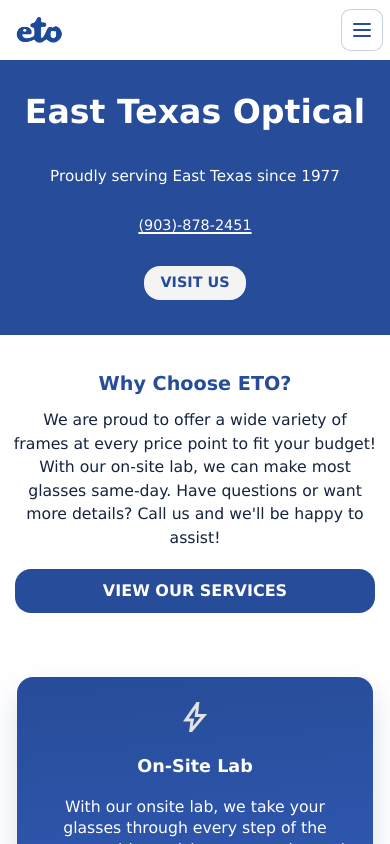
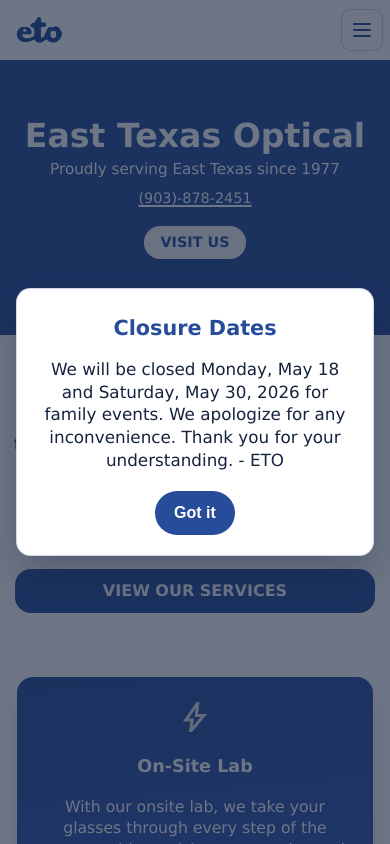
Before and after one commit to marieliske/EastTexasOptical, a React (Vite) app: page / in a window 390 px wide. Shown: the top 844 px of the page. Built offline with nearby package versions, Linux system fonts and the light colour scheme; no server answers.

Commit message:
styling changes

```diff
--- a/src/App.jsx
+++ b/src/App.jsx
@@ -1,4 +1,4 @@
-import { useState } from 'react'
+import { useEffect, useState } from 'react'
 import { NavLink, Route, Routes } from 'react-router-dom'
 import Home from './pages/Home'
 import About from './pages/About'
@@ -10,8 +10,29 @@
 import facebookIcon from '../assets/facebook.png'
 import yelpIcon from '../assets/yelp.png'
 
+const SITE_NOTICE = {
+  enabled: true,
+  id: 'closure-2026-05-18-2026-05-30',
+  title: 'Closure Dates',
+  message: 'We will be closed Monday, May 18 and Saturday, May 30, 2026 for family events. We apologize for any inconvenience. Thank you for your understanding. - ETO',
+}
+
+const SITE_NOTICE_STORAGE_KEY = 'eto.siteNotice.dismissed'
+
 function App() {
   const [isMobileMenuOpen, setIsMobileMenuOpen] = useState(false)
+  const [showSiteNotice, setShowSiteNotice] = useState(false)
+
+  useEffect(() => {
+    if (!SITE_NOTICE.enabled) {
+      return
+    }
+
+    const dismissedNoticeId = window.localStorage.getItem(SITE_NOTICE_STORAGE_KEY)
+    if (dismissedNoticeId !== SITE_NOTICE.id) {
+      setShowSiteNotice(true)
+    }
+  }, [])
 
   const toggleMobileMenu = () => {
     setIsMobileMenuOpen((prev) => !prev)
@@ -21,8 +42,25 @@
     setIsMobileMenuOpen(false)
   }
 
+  const closeSiteNotice = () => {
+    setShowSiteNotice(false)
+    window.localStorage.setItem(SITE_NOTICE_STORAGE_KEY, SITE_NOTICE.id)
+  }
+
   return (
     <div className="site-shell">
+      {showSiteNotice && (
+        <div className="site-notice-backdrop" role="presentation">
+          <div className="site-notice-modal" role="dialog" aria-modal="true" aria-labelledby="site-notice-title">
+            <h2 id="site-notice-title">{SITE_NOTICE.title}</h2>
+            <p>{SITE_NOTICE.message}</p>
+            <button type="button" className="site-notice-close" onClick={closeSiteNotice}>
+              Got it
+            </button>
+          </div>
+        </div>
+      )}
+
       <header className="topbar">
         <NavLink className="brand" to="/" end onClick={closeMobileMenu}>
           <img className="brand-logo" src={etoLogo} alt="East Texas Optical" />
@@ -100,6 +138,8 @@
             <img src={yelpIcon} alt="Yelp" />
           </a>
         </nav>
+
+        <p className="footer-credit">Designed by Marie Liske</p>
       </footer>
     </div>
   )
--- a/src/index.css
+++ b/src/index.css
@@ -79,6 +79,61 @@
   min-width: 0;
 }
 
+.site-notice-backdrop {
+  position: fixed;
+  inset: 0;
+  z-index: 1200;
+  background: rgba(21, 35, 61, 0.62);
+  display: grid;
+  place-items: center;
+  padding: 1rem;
+}
+
+.site-notice-modal {
+  width: min(620px, 100%);
+  background: #ffffff;
+  color: var(--ink);
+  border-radius: 0.9rem;
+  padding: 1.5rem 1.3rem 1.25rem;
+  box-shadow: 0 18px 42px rgba(21, 35, 61, 0.28);
+  border: 1px solid rgba(39, 76, 153, 0.22);
+  text-align: center;
+}
+
+.site-notice-modal h2 {
+  margin: 0;
+  color: var(--deep-blue);
+  font-size: clamp(1.3rem, 3.2vw, 1.8rem);
+}
+
+.site-notice-modal p {
+  margin: 0.85rem 0 0;
+  font-size: clamp(1.05rem, 2.45vw, 1.2rem);
+  line-height: 1.35;
+}
+
+.site-notice-close {
+  margin-top: 1.2rem;
+  min-height: 44px;
+  padding: 0.52rem 1.2rem;
+  border: 0;
+  border-radius: 999px;
+  background: var(--deep-blue);
+  color: var(--white);
+  font-weight: 700;
+  font-size: 1rem;
+  cursor: pointer;
+}
+
+.site-notice-close:hover {
+  filter: brightness(1.14);
+}
+
+.site-notice-close:focus-visible {
+  outline: 2px solid rgba(39, 76, 153, 0.35);
+  outline-offset: 2px;
+}
+
 .topbar {
   display: grid;
   grid-template-columns: 1fr auto 1fr;
@@ -335,14 +390,23 @@
   object-fit: contain;
 }
 
+.footer-credit {
+  margin: 0.4rem 0 0;
+  color: #808080;
+  font-size: 0.78rem;
+  line-height: 1.2;
+}
+
 .home-hero {
   width: 100%;
   min-height: 340px;
-  max-height: 62vh;
+  max-height: none;
   display: grid;
   grid-template-columns: 42% 58%;
   background: var(--deep-blue);
-  overflow: hidden;
+  overflow: visible;
+  position: relative;
+  z-index: 1;
 }
 
 .hero-left {
@@ -374,6 +438,10 @@
   max-width: none;
   white-space: nowrap;
   font-size: clamp(0.72rem, 3.9vw, 1.8rem);
+}
+
+.home-hero .hero-left p + p {
+  margin-top: 1rem;
 }
 
 @media (min-width: 751px) {
@@ -422,11 +490,13 @@
 .about-hero {
   width: 100%;
   min-height: 360px;
-  max-height: 62vh;
+  max-height: none;
   display: grid;
   grid-template-columns: 48% 52%;
   background: var(--deep-blue);
-  overflow: hidden;
+  overflow: visible;
+  position: relative;
+  z-index: 1;
 }
 
 .about-hero-left {
@@ -459,6 +529,8 @@
 }
 
 .about-story {
+  position: relative;
+  z-index: 0;
   text-align: center;
   padding: 2.6rem min(3vw, 2.2rem) 2.2rem;
 }
@@ -718,6 +790,8 @@
 }
 
 .home-why {
+  position: relative;
+  z-index: 0;
   padding: clamp(3rem, 4.6vw, 2.4rem) 0.45rem 3rem;
   text-align: center;
   background: #ffffff;
@@ -1014,7 +1088,7 @@
 }
 
 .review-card h4 {
-  margin: 0.1rem 0 0.05rem;
+  margin: 0.1rem 0 0.45rem;
   font-size: 1rem;
   line-height: 1.1;
 }
@@ -1754,4 +1828,29 @@
     margin-top: 2rem;
     margin-bottom: 2rem;
   }
-}
+
+  .home-hero .hero-left {
+    padding-left: 1.35rem;
+    padding-right: 1.35rem;
+  }
+
+  .home-hero .hero-left h1 {
+    margin-top: 1.15rem;
+    margin-bottom: 0.35rem;
+    line-height: 0.92;
+  }
+
+  .home-hero .hero-left p,
+  .home-hero .hero-left p:first-of-type {
+    margin-top: 0.2rem;
+    line-height: 1.08;
+  }
+
+  .home-hero .hero-left p + p {
+    margin-top: 0.9rem;
+  }
+
+  .home-hero .hero-left .hero-cta {
+    margin-top: 1.2rem;
+  }
+}
```
